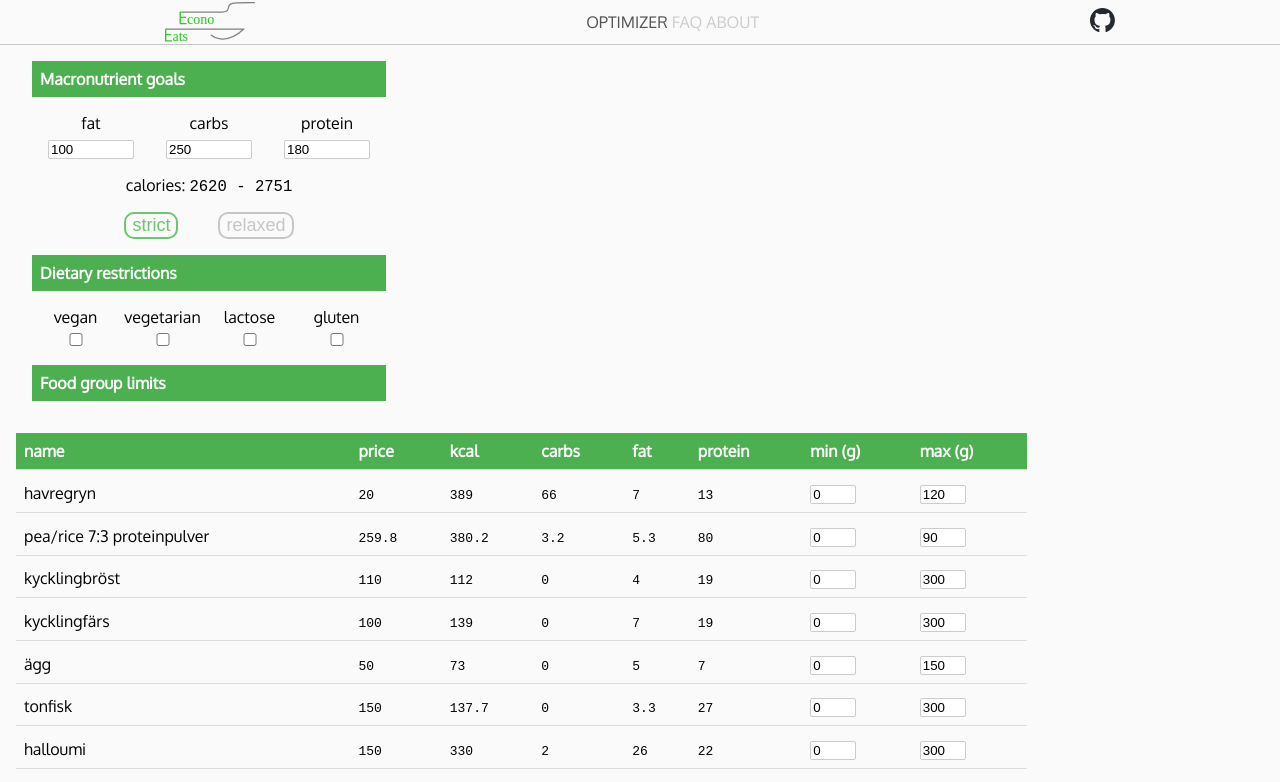
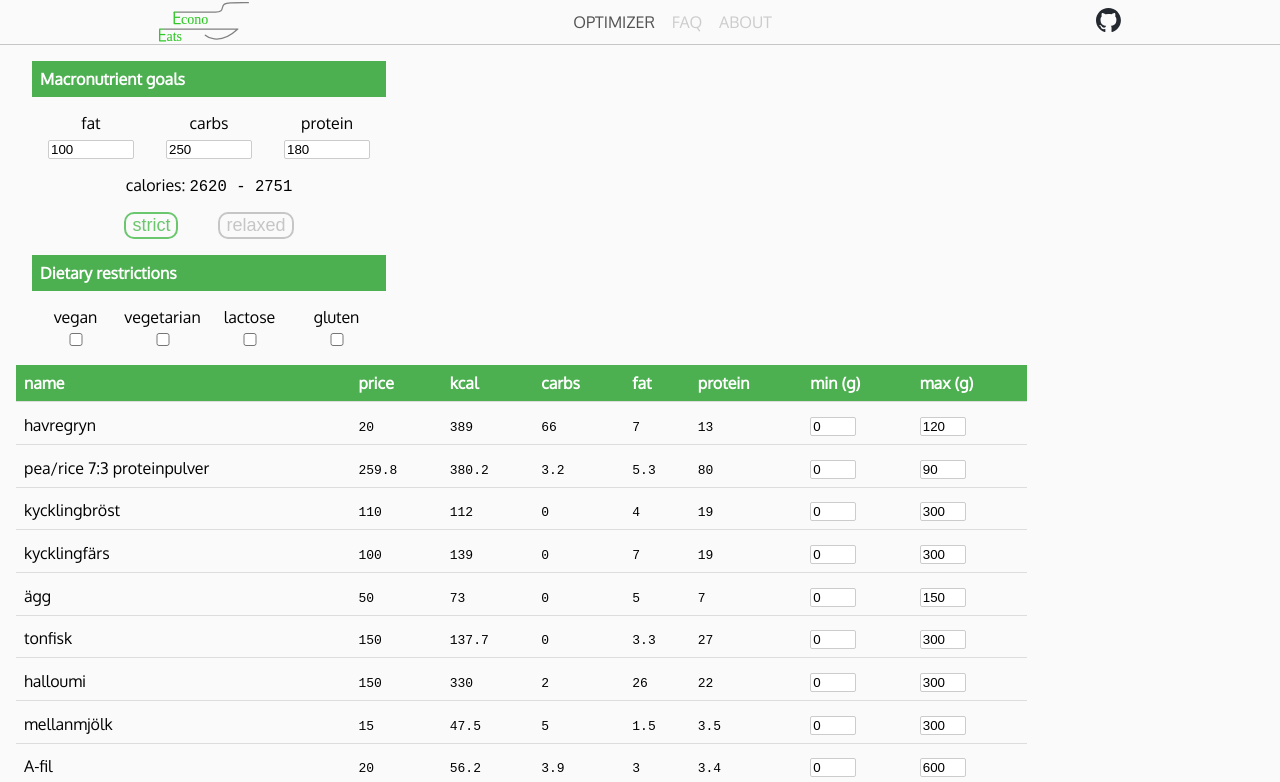
Before and after one commit to IsakEd/EconoEats, a SvelteKit app: page / in a window 1280 px wide. Shown: the top 782 px of the page. Built offline with nearby package versions, Linux system fonts and the light colour scheme.

Commit message:
added links and modified the logo

```diff
--- a/src/components/FoodParameters.svelte
+++ b/src/components/FoodParameters.svelte
@@ -76,7 +76,8 @@
 			{/if}
 		{/each}
 	</InputContainer>
-	<InputContainer title="Food group limits" />
+	<!-- 	<InputContainer title="Food group limits" />
+ -->
 </div>
 
 <style>
--- a/src/routes/+layout.svelte
+++ b/src/routes/+layout.svelte
@@ -11,7 +11,9 @@
 		<a href="/about" class:active={$page.url.pathname === '/about'}>ABOUT</a>
 	</div>
 	<div id="external">
-		<img class="logo" src="/github-mark.svg" alt="GitHub" />
+		<a href="https://github.com/IsakEd/EconoEats">
+			<img class="logo" src="/github-mark.svg" alt="GitHub" />
+		</a>
 	</div>
 </div>
 <div id="all-content">
@@ -46,7 +48,7 @@
 	.active {
 		color: #535353;
 	}
-	nav a {
+	#nav a {
 		padding: 0 0.4em;
 	}
 </style>
--- a/src/routes/+page.svelte
+++ b/src/routes/+page.svelte
@@ -38,7 +38,7 @@
 	};
 
 	function filterFoodsByRestrictions() {
-		foods = JSON.parse(JSON.stringify(exampleFoods)).filter((food: Food) => {
+		foods = structuredClone(exampleFoods[$language]).filter((food: Food) => {
 			return Object.entries(userRestrictions).every(([key, value]) => {
 				return !value || food.suitable[key as keyof SuitabilityCriteria];
 			});
--- /dev/null
+++ b/src/routes/about/+page.svelte
@@ -0,0 +1 @@
+ABOUT
```
